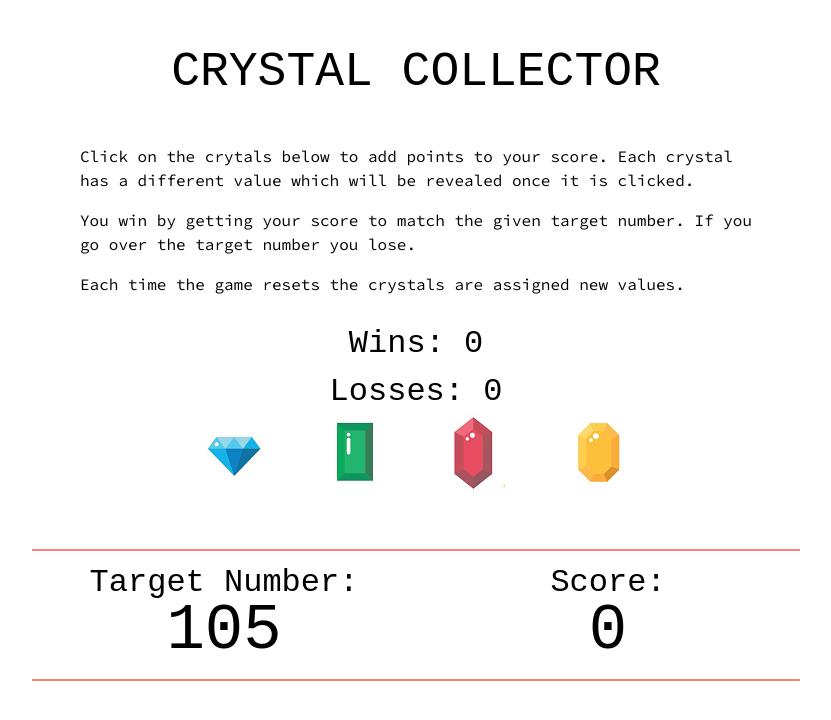
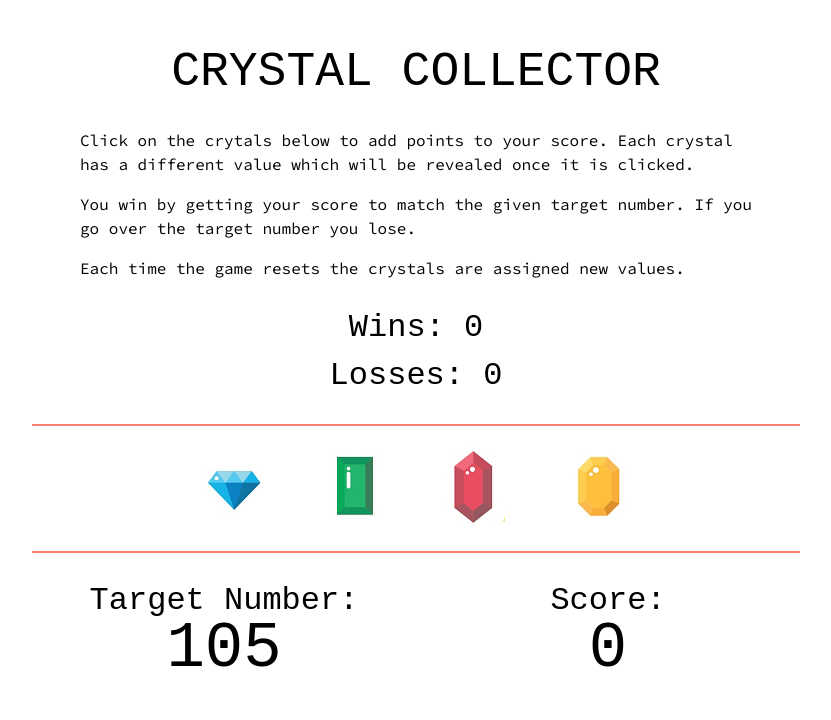
Before and after one commit to mfxod/jQuery-Game, a plain HTML site: page index.html in a window 1280 px wide. Shown: the whole page, without its empty margins (224-1055 px from the left). Drawn offline with nearby package versions, Linux system fonts and the light colour scheme.

Commit message:
adjust flexbox for smaller viewports

```diff
--- a/assets/css/style.css
+++ b/assets/css/style.css
@@ -31,7 +31,7 @@ p {
 .header-item {
     text-align: center;
     font-size: 3rem;
-    margin: 3rem 0;
+    margin: 3rem 0 2rem;
 }
 
 .instructions-item {
@@ -43,36 +43,31 @@ p {
     margin-top: 1rem;
 }
 
-.score-container {
-    width: 100%;
+.score-container,
+.crystal-container {
     text-align: center;
     display: flex;
-    flex-flow: row;
+    flex-flow: row wrap;
     justify-content: center;
-    align-items: stretch;
-    align-content: stretch;
-    margin: 3rem 0 2rem 0;
-    padding: 1rem 0;
-    border-top: 2px solid salmon;
-    border-bottom: 2px solid salmon;
+    align-items: center;
+    align-content: center;
 }
 
-.target-item {
-    flex-basis: 50%;
+.score-container {
+    margin: 1rem 0 2rem 0;
+    padding: 1rem 0;
 }
 
+.target-item,
 .score-item {
     flex-basis: 50%;
 }
 
 .crystal-container {
-    width: 100%;
-    text-align: center;
-    display: flex;
-    flex-flow: row;
-    justify-content: center;
-    align-items: center;
-    align-content: center;
+    padding: 1rem 0;
+    margin-top: 2rem;
+    border-top: 2px solid salmon;
+    border-bottom: 2px solid salmon;
 }
 
 .crystal-item {
@@ -87,4 +82,8 @@ p {
     .main-container {
         width: 100%;
     }
+
+    /* .crystal-container {
+        flex-wrap: nowrap;
+    }     */
 }
```
